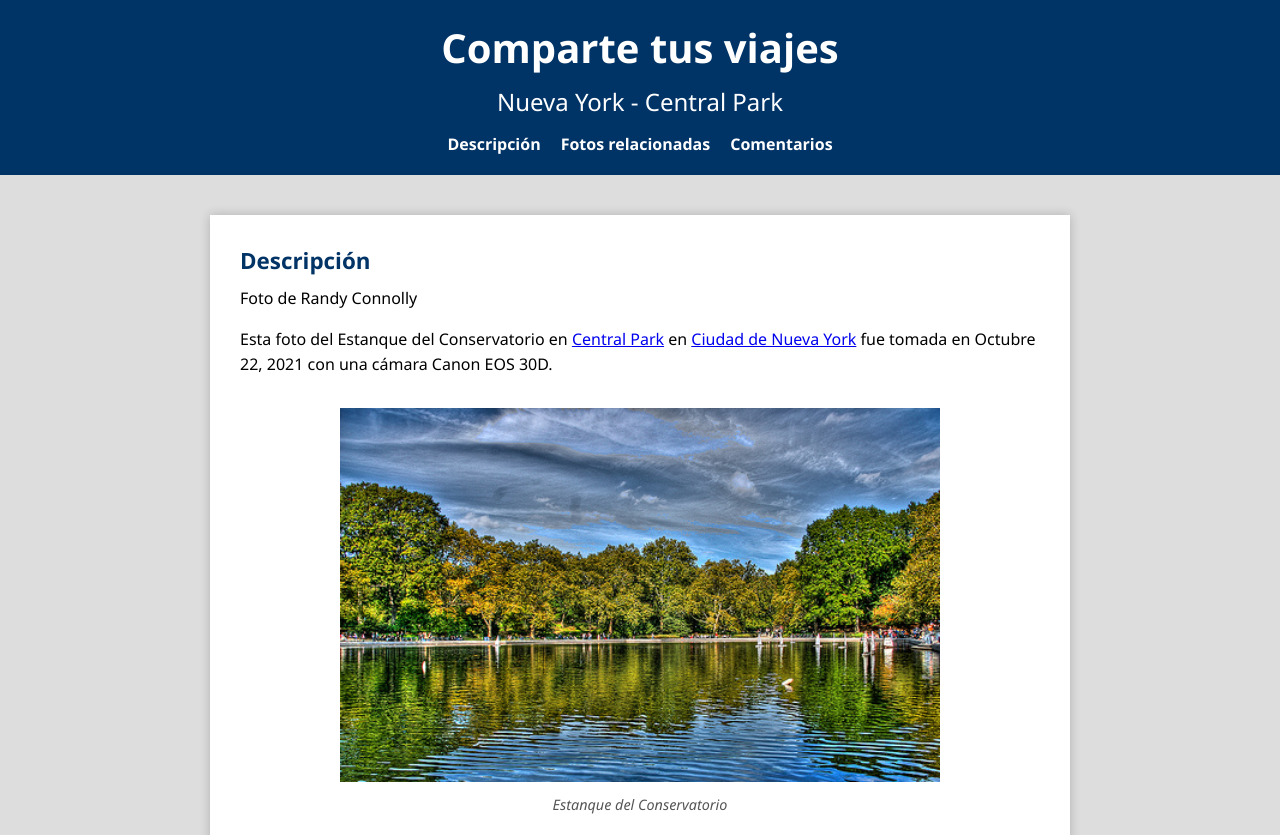
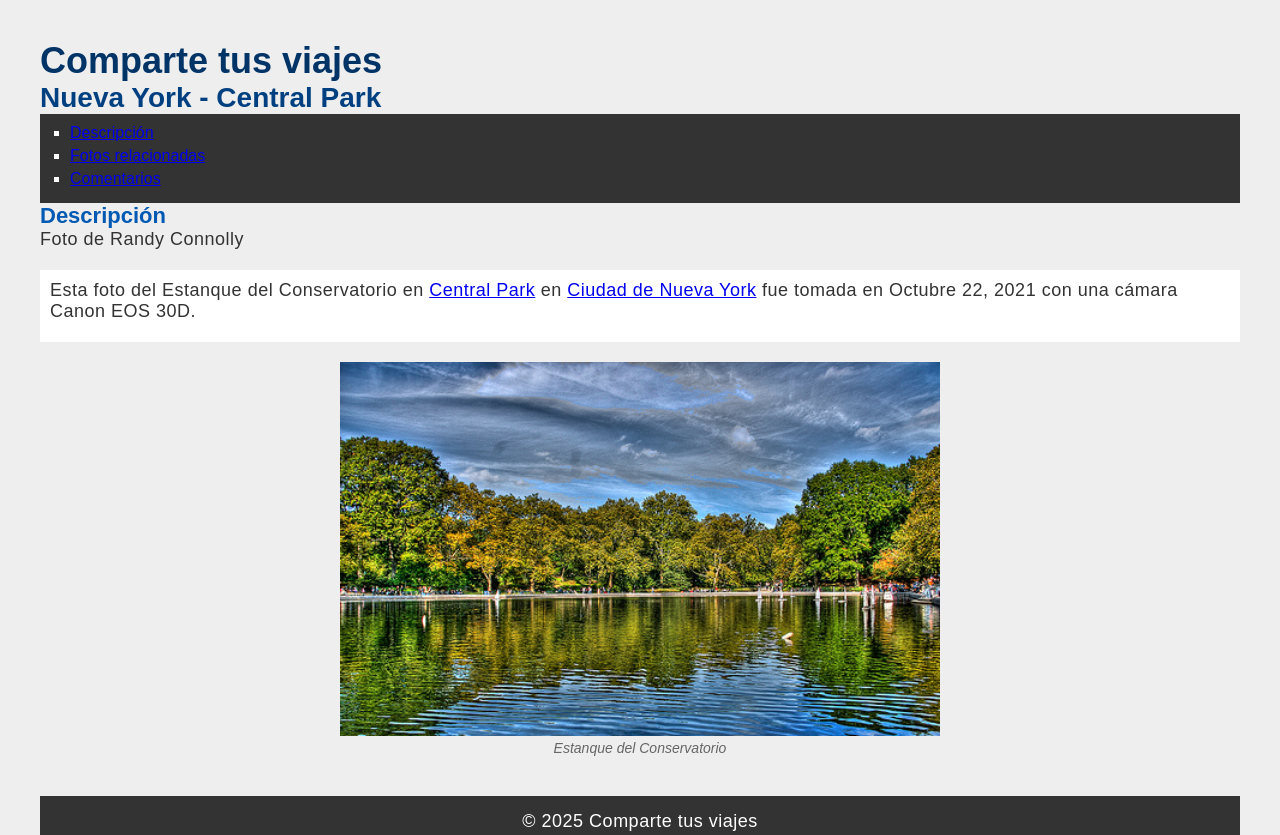
Before and after one commit to SerranoSebastian/LAB6_DAW, a plain HTML site: page index.html in a window 1280 px wide. Shown: the top 835 px of the page. Drawn offline with Linux system fonts and the light colour scheme.

Commit message:
Add files via upload

```diff
--- a/styles/estilos.css
+++ b/styles/estilos.css
@@ -1,77 +1,70 @@
 
 body {
-    font-family: "Segoe UI", Tahoma, Geneva, Verdana, sans-serif;
-    background-color: #ddd;
-    margin: 0;
-    padding: 0;
+    font-family: Arial, sans-serif;
+    font-size: 16px;
+    color: #333;
+    background-color: #eee;
+    margin: 40px;
 }
 
-header {
-    background-color: #003366;
-    color: white;
-    padding: 20px;
-    text-align: center;
+h1 {
+    font-size: 36px;
+    color: #003366;
 }
 
-header h1 {
-    font-size: 2.5em;
-    margin-bottom: 10px;
+h2 {
+    font-size: 28px;
+    color: #004080;
 }
 
-header h2 {
-    font-size: 1.5em;
-    font-weight: normal;
+h3 {
+    font-size: 22px;
+    color: #0059b3;
+}
+
+p {
+    font-size: 18px;
+    margin-bottom: 10px;
+    letter-spacing: 0.5px;
+}
+
+nav {
+    background-color: #333;
+    padding: 10px;
 }
 
 nav ul {
-    list-style: none;
-    display: flex;
-    justify-content: center;
-    gap: 20px;
-    margin-top: 15px;
-    padding-left: 0;
+    list-style-type: square;
+    display: block;
+    margin: 0;
+    padding-left: 20px;
 }
 
-nav ul li a {
-    color: white;
-    text-decoration: none;
-    font-weight: bold;
+nav ul li {
+    font-size: 16px;
+    color: #fff;
+    margin-bottom: 5px;
 }
 
-main {
-    background-color: white;
-    max-width: 800px;
-    margin: 40px auto;
-    padding: 30px;
-    box-shadow: 0px 0px 10px rgba(0,0,0,0.2);
-}
-
-article h3 {
-    font-size: 1.4em;
-    margin-bottom: 10px;
-    color: #003366;
-}
-
-p {
-    font-size: 1em;
-    line-height: 1.6;
-    margin-bottom: 15px;
+section {
+    background-color: #fff;
+    padding: 10px;
+    margin-top: 20px;
 }
 
 figure {
+    margin: 20px 0;
     text-align: center;
-    margin-top: 30px;
 }
 
 figcaption {
     font-style: italic;
-    font-size: 0.9em;
-    color: #555;
-    margin-top: 8px;
+    font-size: 14px;
+    color: #666;
 }
 
 footer {
-    background-color: #003366;
+    background-color: #333;
     color: white;
     text-align: center;
     padding: 15px;
```
